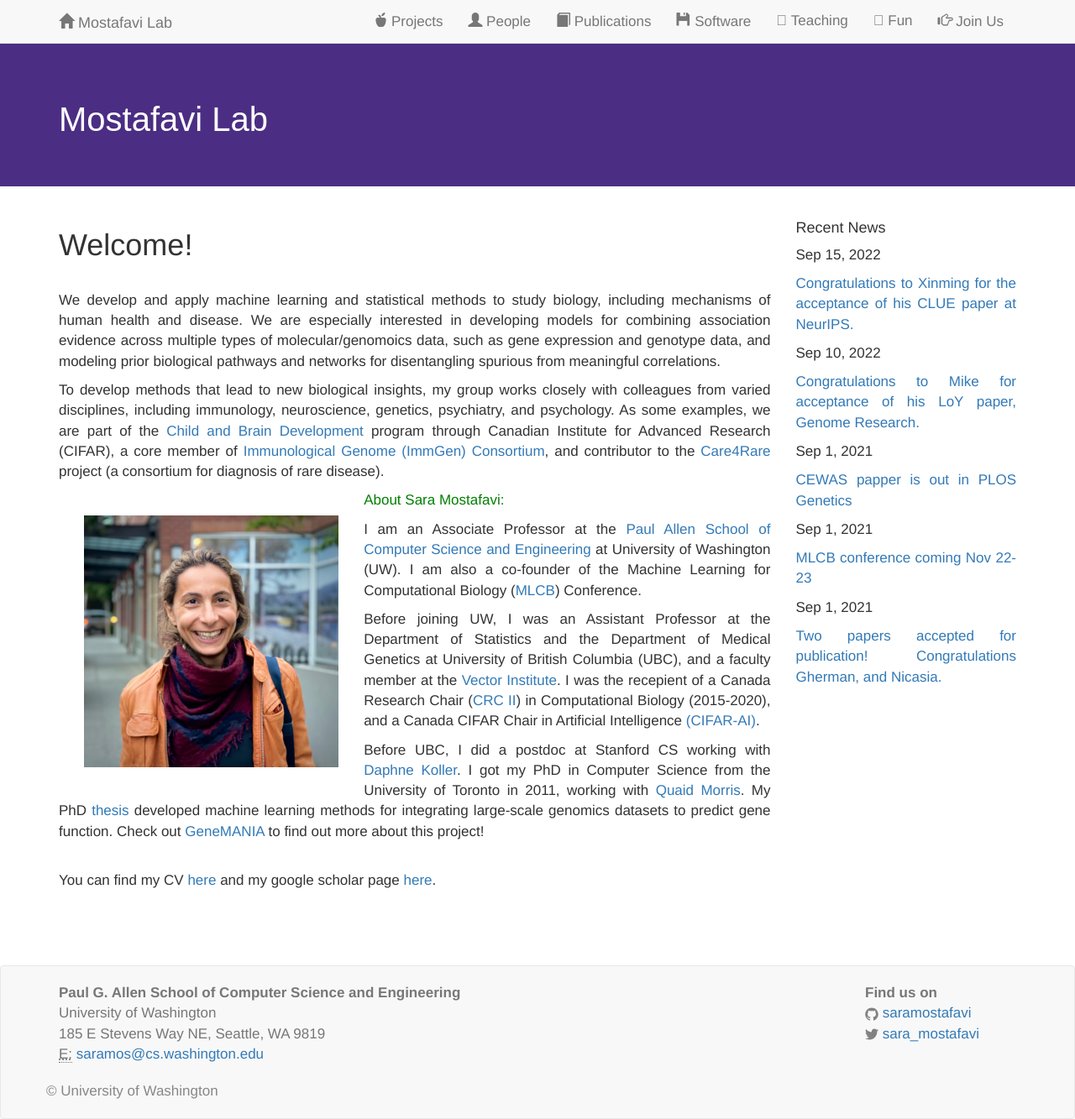
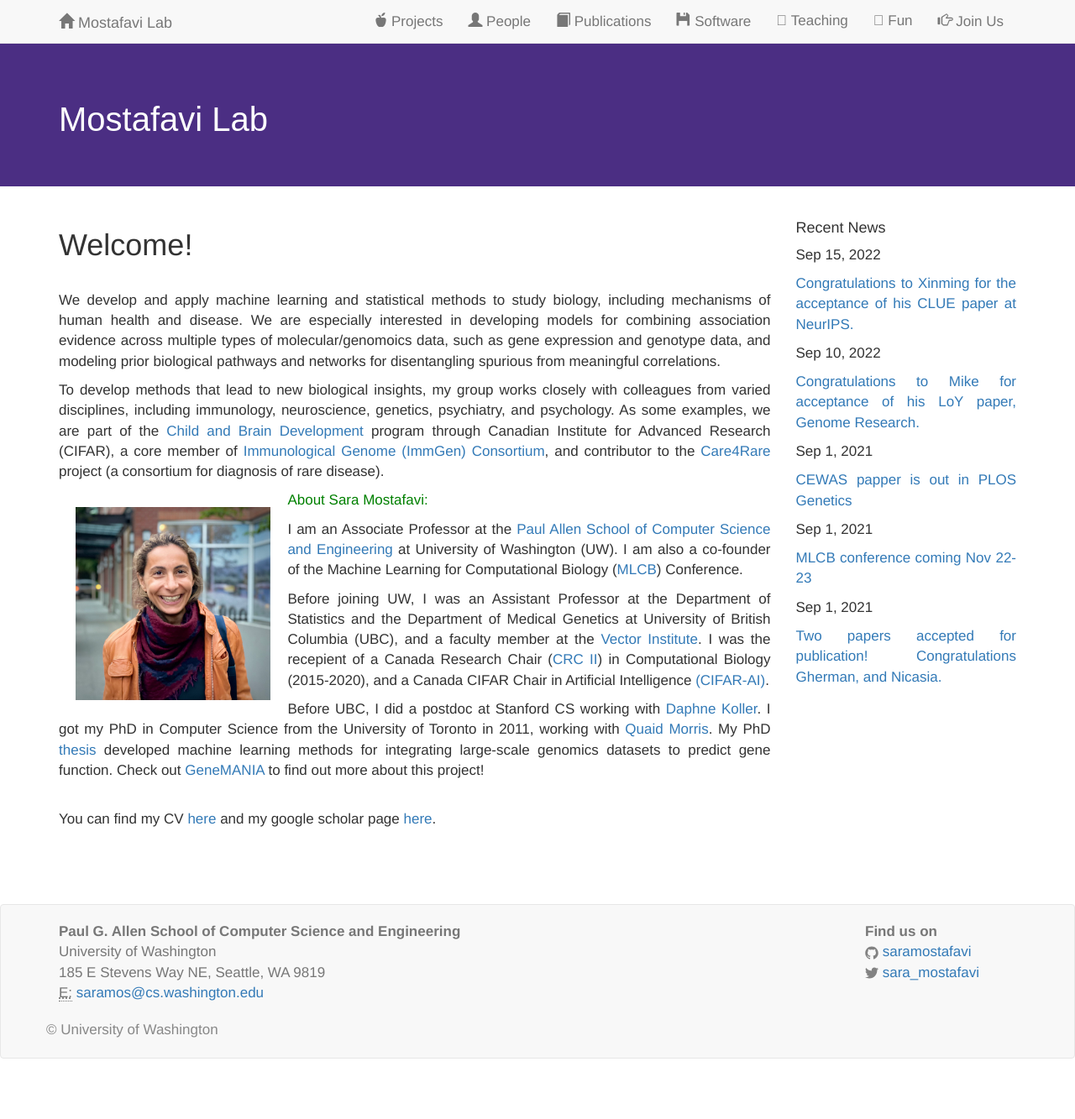
Before and after one commit to saramostafavi/saramostafavi.github.io, a Jekyll site: the page built from index.html, in a window 1280 px wide. Shown: the whole page at 84% size. Built offline with Jekyll 4.4.1, drawn with Linux system fonts in a browser that asks for light colours; nearby versions of some CDN libraries; a style sheet for code colours, icons or effects is not loaded; after the commit the page ends 1261 px from its top, so only the background shows below that.

Commit message:
Update index.html

```diff
--- a/index.html
+++ b/index.html
@@ -22,7 +22,7 @@
 
 
 
-<IMG SRC="images/SaraM2.JPG" ALT="some text" ALIGN="LEFT" hspace="30" vspace="30" HEIGHT="300">
+<IMG SRC="images/SaraM2.JPG" ALT="some text" ALIGN="LEFT" hspace="20" vspace="20" HEIGHT="230">
 
 
 <p style="color:green">About Sara Mostafavi:</p>
```
